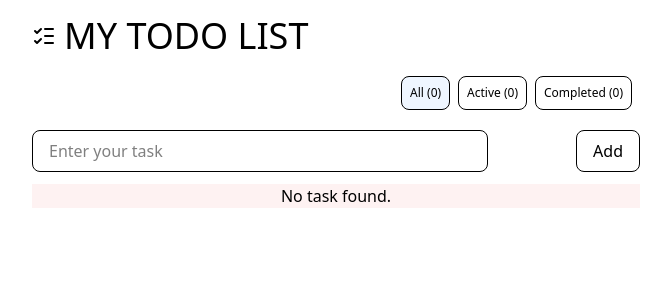
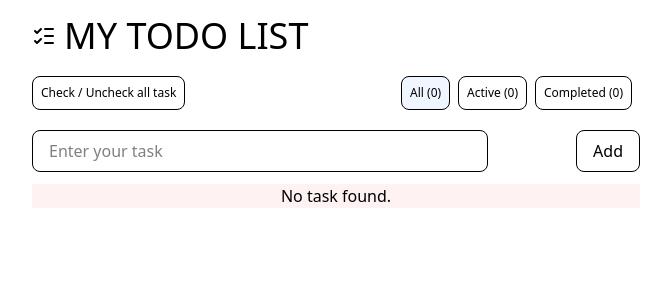
Before and after one commit to sdsmnc221/analog.todo, a Vue app: page / in a window 1280 px wide. Shown: the top 300 px of the page, without its empty margins (304-975 px from the left). Built offline with nearby package versions, Linux system fonts and the light colour scheme.

Commit message:
feat(app): toggole all -advanced

```diff
--- a/src/components/TodoApp.vue
+++ b/src/components/TodoApp.vue
@@ -11,7 +11,7 @@ const todosStore = useTodoStore();
 const { filter, todoCount, activeTodos, completedTodos, filteredTodos } =
   storeToRefs(todosStore);
 
-const { addTodo, deleteTodo, toggleTodo, editTodo, setFilter } = todosStore;
+const { addTodo, deleteTodo, toggleTodo, toggleAll, setFilter } = todosStore;
 
 const taskValue: Ref<string> = ref("");
 
@@ -35,6 +35,15 @@ const inlineEdit = (todo: Todo) => {
       <span class="uppercase">My Todo List</span>
     </h1>
 
+    <div class="w-full flex justify-around items-center">
+      <div class="flex w-1/2 jusitfy-start items-center text-sm">
+        <button
+          @click="toggleAll()"
+          class="border rounded-lg px-2 py-2 text-xs hover:bg-sky-100"
+        >
+          Check / Uncheck all task
+        </button>
+      </div>
       <div class="flex p-2 w-full gap-2 justify-end items-center text-sm">
         <button
           @click="setFilter('all')"
@@ -60,6 +69,7 @@ const inlineEdit = (todo: Todo) => {
         >
           Completed ({{ completedTodos.length }})
         </button>
+      </div>
     </div>
 
     <div class="w-full flex justify-between">
--- a/src/stores/useTodoStore.ts
+++ b/src/stores/useTodoStore.ts
@@ -64,6 +64,13 @@ export const useTodoStore = defineStore("todoContext", () => {
     }
   };
 
+  const toggleAll = () => {
+    todos.value.map((todo: Todo) => {
+      todo.completed = !todo.completed;
+      return todo;
+    });
+  };
+
   const deleteTodo = (id: number) => {
     const selectedTodoIndex: number = todos.value.findIndex(
       (t: Todo) => t.id === id
@@ -85,5 +92,6 @@ export const useTodoStore = defineStore("todoContext", () => {
     deleteTodo,
     toggleTodo,
     editTodo,
+    toggleAll,
   };
 });
```
Lines whose indentation alone changed are shown as unchanged.
